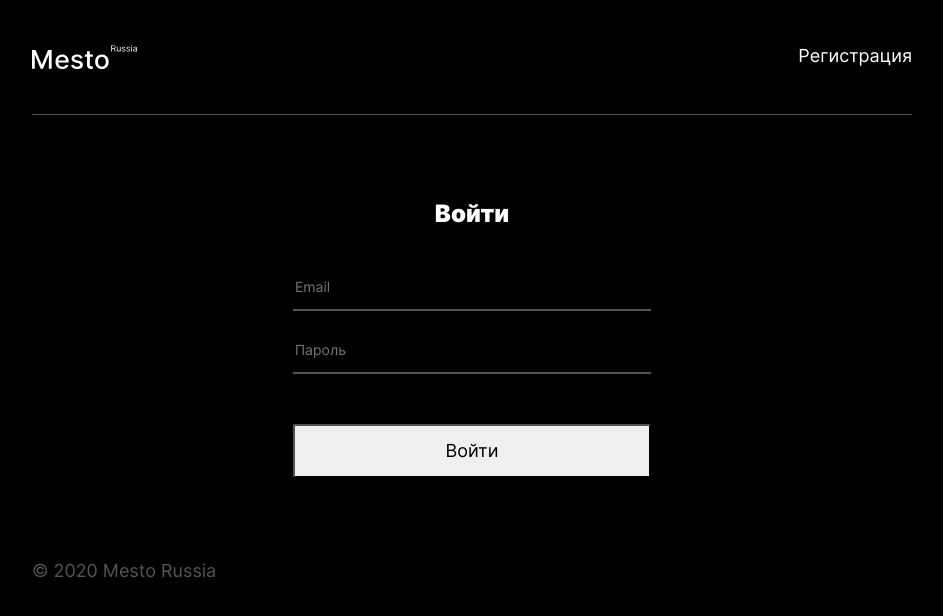
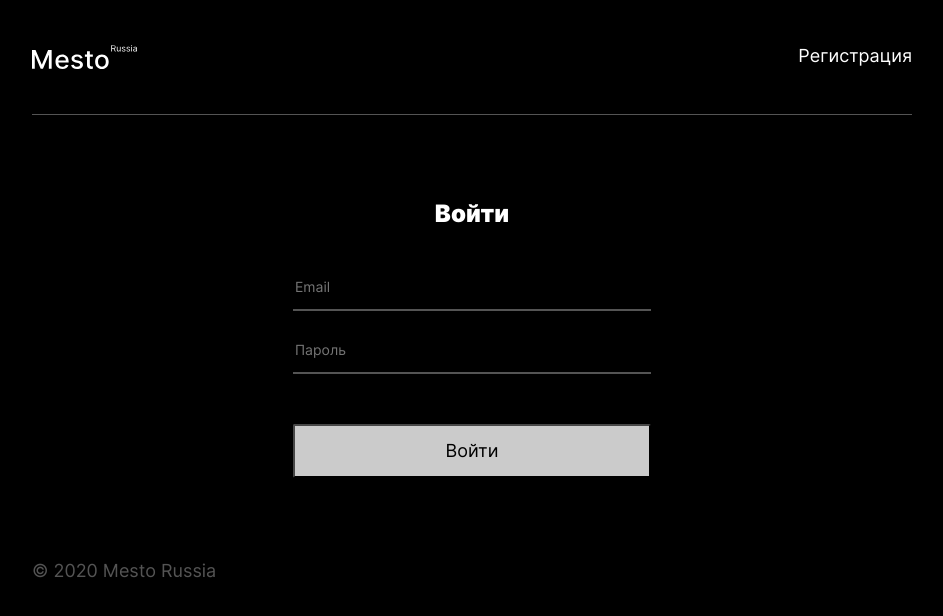
Before and after one commit to bismor/mesto-react, a React (Create React App) app: page /sign-in in a window 1280 px wide. In both pictures the pointer is over the button "Войти". Shown: the top 616 px of the page, without its empty margins (168-1111 px from the left). Built offline with nearby package versions, Linux system fonts and the light colour scheme; no server answers.

Commit message:
изменение кнопок при наведении

```diff
--- a/src/blocks/authorization/__submit/authorization__submit.css
+++ b/src/blocks/authorization/__submit/authorization__submit.css
@@ -8,3 +8,7 @@
   padding: 14px 0;
   border-radius: 2px;
 }
+
+.authorization__submit:hover {
+  opacity: 85%;
+}
--- a/src/blocks/header/__button/header__button.css
+++ b/src/blocks/header/__button/header__button.css
@@ -9,3 +9,7 @@
   height: 22px;
   padding: 0;
 }
+
+.header__button:hover {
+  opacity: 60%;
+}
```
